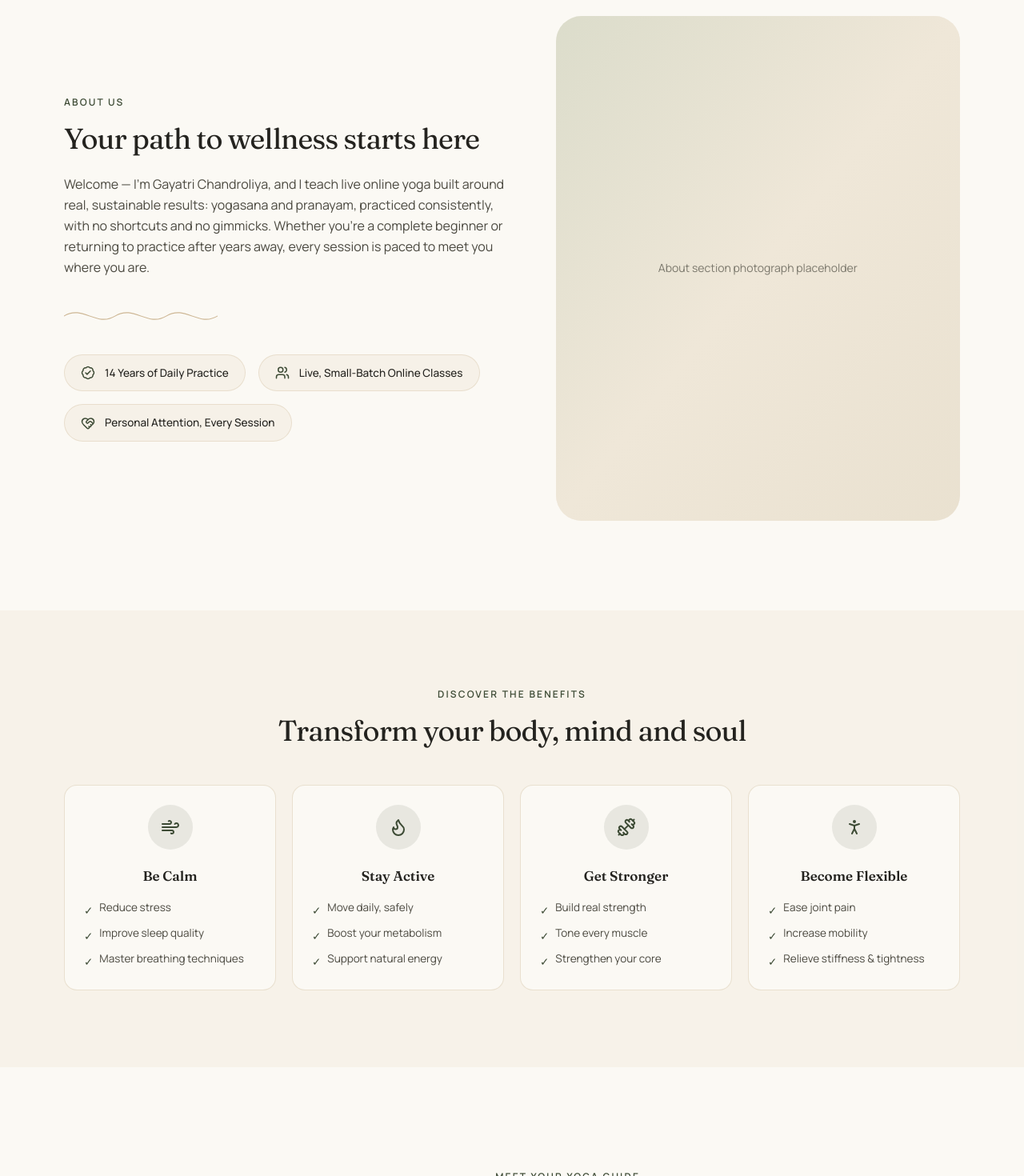
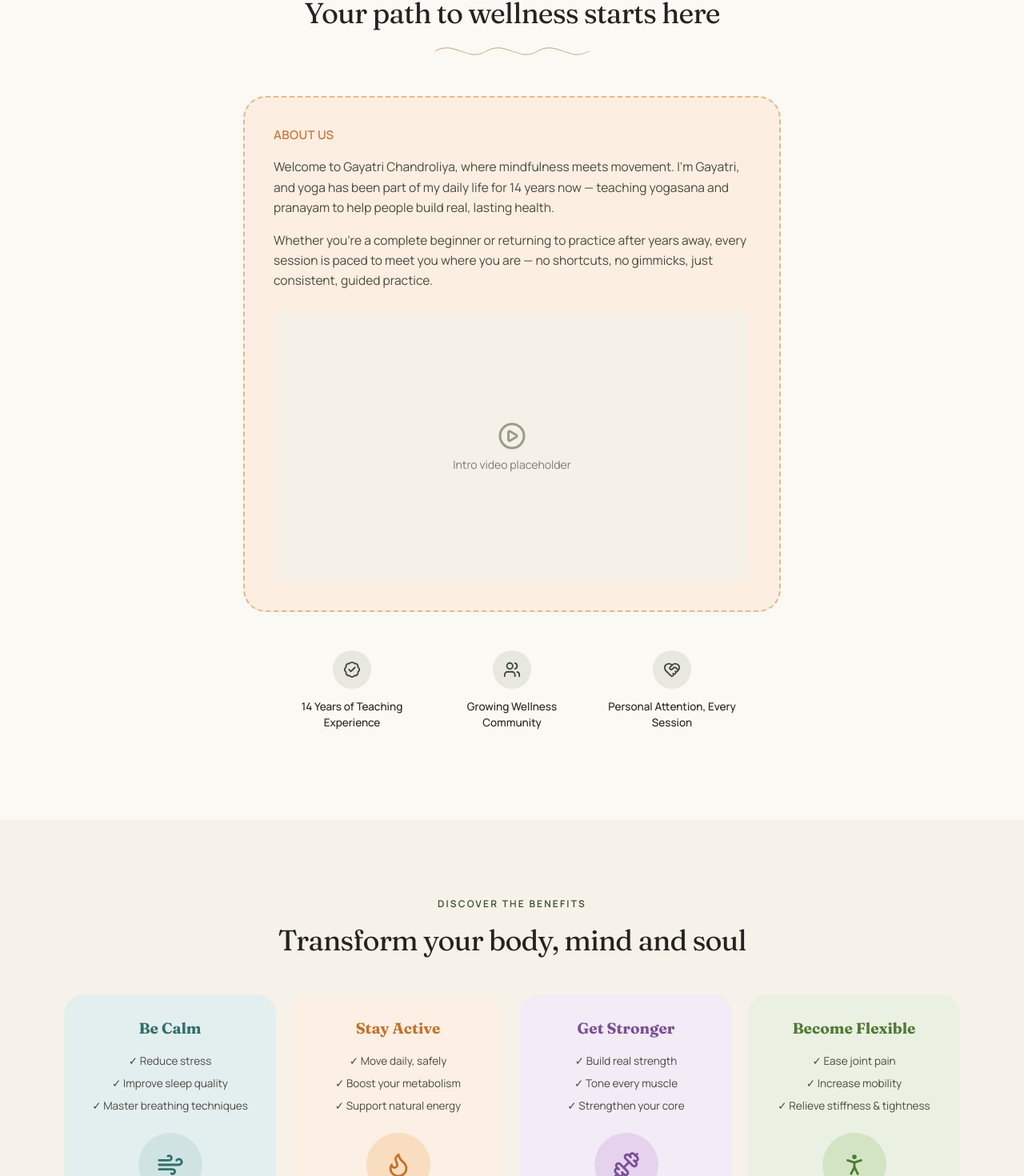
Before and after one commit to trovaxel-jpg/GayatriChandroliya, a Next.js app: page / in a window 1280 px wide. Shown: the part 1227-2697 px from the top of the page at 80% size. Built offline with nearby package versions, Linux system fonts and the light colour scheme.

Commit message:
major changes

```diff
--- a/components/AboutIntro.tsx
+++ b/components/AboutIntro.tsx
@@ -1,4 +1,4 @@
-import { BadgeCheck, HeartHandshake, Users } from "lucide-react";
+import { BadgeCheck, HeartHandshake, Users, PlayCircle } from "lucide-react";
 import { Reveal } from "./Reveal";
 import { BreathLine } from "./BreathLine";
 import { SITE } from "@/lib/config";
@@ -6,11 +6,11 @@ import { SITE } from "@/lib/config";
 const CREDENTIALS = [
   {
     icon: BadgeCheck,
-    label: `${SITE.yearsPracticing} Years of Daily Practice`,
+    label: `${SITE.yearsPracticing} Years of Teaching Experience`,
   },
   {
     icon: Users,
-    label: "Live, Small-Batch Online Classes",
+    label: "Growing Wellness Community",
   },
   {
     icon: HeartHandshake,
@@ -21,59 +21,71 @@ const CREDENTIALS = [
 export function AboutIntro() {
   return (
     <section id="about" className="py-20 md:py-28">
-      <div className="container-page grid items-center gap-14 lg:grid-cols-[1.05fr_0.95fr]">
-        <div>
+      <div className="container-page">
+        <div className="mx-auto max-w-2xl text-center">
           <Reveal mode="fade">
             <p className="eyebrow text-[12px] font-semibold uppercase text-sage-deep">
-              About Us
+              Welcome to {SITE.name}
             </p>
           </Reveal>
-
           <Reveal mode="slide-up" delay={0.05}>
             <h2 className="mt-4 text-3xl tracking-tight text-ink md:text-4xl">
               Your path to wellness starts here
             </h2>
           </Reveal>
-
           <Reveal mode="slide-up" delay={0.1}>
-            <p className="mt-6 max-w-xl text-[16px] leading-relaxed text-ink-soft">
-              Welcome — I&apos;m {SITE.instructorName}, and I teach live
-              online yoga built around real, sustainable results:
-              yogasana and pranayam, practiced consistently, with no
-              shortcuts and no gimmicks. Whether you&apos;re a complete
-              beginner or returning to practice after years away, every
-              session is paced to meet you where you are.
-            </p>
-          </Reveal>
-
-          <Reveal mode="slide-up" delay={0.16}>
-            <BreathLine className="mt-8 h-8 w-48" tone="gold" />
-          </Reveal>
-
-          <Reveal mode="slide-up" delay={0.2}>
-            <div className="mt-8 flex flex-col gap-4 sm:flex-row sm:flex-wrap">
-              {CREDENTIALS.map((c) => (
-                <div
-                  key={c.label}
-                  className="flex items-center gap-3 rounded-full border border-sand-dark/70 bg-sand/40 px-5 py-3"
-                >
-                  <c.icon size={18} className="shrink-0 text-sage-deep" aria-hidden="true" />
-                  <span className="text-[13.5px] font-medium text-ink">{c.label}</span>
-                </div>
-              ))}
+            <div className="mt-3 flex justify-center">
+              <BreathLine className="h-8 w-48" tone="gold" />
             </div>
           </Reveal>
         </div>
 
-        <Reveal mode="slide-left">
-          <div className="relative aspect-[4/5] w-full overflow-hidden rounded-[2rem] bg-sand-dark/40">
-            <div
-              role="img"
-              aria-label={`Placeholder: ${SITE.instructorName} in a calm seated pose`}
-              className="flex h-full w-full items-center justify-center bg-gradient-to-br from-sage-light/30 via-sand to-sand-dark/50 text-center text-sm text-ink-soft/70"
-            >
-              <span className="px-8">About section photograph placeholder</span>
+        <Reveal mode="slide-up" delay={0.14}>
+          <div className="mx-auto mt-10 max-w-2xl rounded-[1.75rem] border-2 border-dashed border-[#E4B98C] bg-[#FCEEE1] p-7 sm:p-9">
+            <p className="text-[15px] font-semibold uppercase tracking-wide text-[#C97A3D]">
+              About Us
+            </p>
+            <div className="mt-4 space-y-4 text-[15.5px] leading-relaxed text-ink-soft">
+              <p>
+                Welcome to {SITE.name}, where mindfulness meets movement.
+                I&apos;m Gayatri, and yoga has been part of my daily life for{" "}
+                {SITE.yearsPracticing} years now — teaching yogasana and
+                pranayam to help people build real, lasting health.
+              </p>
+              <p>
+                Whether you&apos;re a complete beginner or returning to
+                practice after years away, every session is paced to meet
+                you where you are — no shortcuts, no gimmicks, just
+                consistent, guided practice.
+              </p>
             </div>
+
+            {/* Intro video placeholder — swap for the embedded video/thumbnail once ready */}
+            <div className="relative mt-7 aspect-video w-full overflow-hidden rounded-2xl bg-[#F5F1E8]">
+              <div
+                role="img"
+                aria-label={`Placeholder: intro video of ${SITE.instructorName}`}
+                className="flex h-full w-full flex-col items-center justify-center gap-2 text-center text-sm text-ink-soft/70"
+              >
+                <PlayCircle size={36} className="text-sage-deep/50" aria-hidden="true" />
+                <span className="px-8">Intro video placeholder</span>
+              </div>
+            </div>
+          </div>
+        </Reveal>
+
+        <Reveal mode="slide-up" delay={0.2}>
+          <div className="mx-auto mt-12 flex max-w-2xl flex-col items-center gap-6 sm:flex-row sm:justify-center sm:gap-10">
+            {CREDENTIALS.map((c) => (
+              <div key={c.label} className="flex flex-col items-center text-center">
+                <span className="flex h-12 w-12 items-center justify-center rounded-full bg-sage-deep/10">
+                  <c.icon size={22} className="text-sage-deep" aria-hidden="true" />
+                </span>
+                <span className="mt-3 max-w-[10rem] text-[13.5px] font-medium text-ink">
+                  {c.label}
+                </span>
+              </div>
+            ))}
           </div>
         </Reveal>
       </div>
--- a/components/Benefits.tsx
+++ b/components/Benefits.tsx
@@ -6,21 +6,33 @@ const CATEGORIES = [
     icon: Wind,
     title: "Be Calm",
     points: ["Reduce stress", "Improve sleep quality", "Master breathing techniques"],
+    bg: "#E3EFEF",
+    iconBg: "#CFE3E2",
+    titleColor: "#2F6F6B",
   },
   {
     icon: Flame,
     title: "Stay Active",
     points: ["Move daily, safely", "Boost your metabolism", "Support natural energy"],
+    bg: "#FCEFE3",
+    iconBg: "#F8DDBF",
+    titleColor: "#C4712E",
   },
   {
     icon: Dumbbell,
     title: "Get Stronger",
     points: ["Build real strength", "Tone every muscle", "Strengthen your core"],
+    bg: "#F3EBF6",
+    iconBg: "#E5D3ED",
+    titleColor: "#7A4E96",
   },
   {
     icon: PersonStanding,
     title: "Become Flexible",
     points: ["Ease joint pain", "Increase mobility", "Relieve stiffness & tightness"],
+    bg: "#EAF1E3",
+    iconBg: "#D3E4C4",
+    titleColor: "#4F7A34",
   },
 ];
 
@@ -42,19 +54,24 @@ export function Benefits() {
         <div className="mt-12 grid grid-cols-1 gap-5 sm:grid-cols-2 lg:grid-cols-4">
           {CATEGORIES.map((c, i) => (
             <Reveal key={c.title} mode="slide-up" delay={(i % 4) * 0.06}>
-              <div className="h-full rounded-2xl border border-sand-dark/70 bg-cream p-6 text-center transition-shadow hover:shadow-md">
-                <span className="mx-auto flex h-14 w-14 items-center justify-center rounded-full bg-sage-deep/10">
-                  <c.icon size={24} className="text-sage-deep" aria-hidden="true" />
-                </span>
-                <h3 className="mt-5 text-[17px] font-semibold text-ink">{c.title}</h3>
-                <ul className="mt-4 space-y-2 text-left text-[13.5px] text-ink-soft">
+              <div
+                className="flex h-full flex-col items-center rounded-[1.5rem] p-7 text-center transition-transform hover:-translate-y-1"
+                style={{ backgroundColor: c.bg }}
+              >
+                <h3 className="text-[19px] font-bold" style={{ color: c.titleColor }}>
+                  {c.title}
+                </h3>
+                <ul className="mt-4 space-y-2 text-[13.5px] text-ink-soft">
                   {c.points.map((point) => (
-                    <li key={point} className="flex items-start gap-2">
-                      <span className="mt-1 text-sage-deep">✓</span>
-                      <span>{point}</span>
-                    </li>
+                    <li key={point}>✓ {point}</li>
                   ))}
                 </ul>
+                <span
+                  className="mt-6 flex h-20 w-20 items-center justify-center rounded-full"
+                  style={{ backgroundColor: c.iconBg }}
+                >
+                  <c.icon size={34} style={{ color: c.titleColor }} aria-hidden="true" />
+                </span>
               </div>
             </Reveal>
           ))}
--- a/components/Hero.tsx
+++ b/components/Hero.tsx
@@ -79,16 +79,16 @@ export function Hero() {
                 animate: { opacity: 1, scale: 1 },
                 transition: { duration: 0.9, ease: [0.22, 1, 0.36, 1] as const },
               })}
-          className="relative"
+          className="relative mx-auto w-full max-w-md lg:max-w-none"
         >
-          <div className="relative aspect-[4/5] w-full overflow-hidden rounded-[2rem] bg-[#F5F1E8]">
+          <div className="relative aspect-[1404/1120] w-full">
             <Image
               src="/images/gayatri-hero.png"
               alt={`${SITE.instructorName} sitting in a meditative cross-legged pose`}
               fill
               priority
               sizes="(min-width: 1024px) 40vw, 90vw"
-              className="object-contain p-4"
+              className="object-contain"
             />
           </div>
 
--- a/components/Instructor.tsx
+++ b/components/Instructor.tsx
@@ -35,21 +35,20 @@ export function Instructor() {
           <Reveal mode="slide-up" delay={0.1}>
             <div className="mt-7 space-y-5 text-[16px] leading-relaxed text-ink-soft">
               <p>
-                Fourteen years ago, yoga wasn&apos;t a business — it was
-                simply a habit she refused to skip. Early mornings, the same
-                unbroken routine, a quiet insistence on doing the
-                fundamentals well. That consistency is what people notice
-                first when they meet her: the ease in her spine, the
-                steadiness of her balance, the way she moves without strain.
+                For the past 14 years, Gayatri has taught yoga to students
+                in her own community — helping people work through weight
+                management, PCOS and PCOD, knee pain, low energy, and
+                stiffness, while building real flexibility and stamina
+                along the way. It started as in-person classes close to
+                home, built one consistent session at a time.
               </p>
               <p>
-                Most people are surprised when they learn her actual age.
-                It isn&apos;t a trick or a shortcut — it&apos;s the visible
-                result of a body that has been moved, stretched, and cared
-                for consistently, day after day, for fourteen years. She
-                doesn&apos;t promise you&apos;ll look a certain way. She
-                teaches the same discipline that shaped her own practice,
-                and lets your consistency do the rest.
+                Now she&apos;s taking that same practice online — with the
+                goal of growing a wider community of people committed to
+                becoming healthier and stronger together, no matter where
+                they&apos;re starting from. The approach hasn&apos;t
+                changed: patient teaching, real fundamentals, and a pace
+                that respects your body.
               </p>
             </div>
           </Reveal>
```
